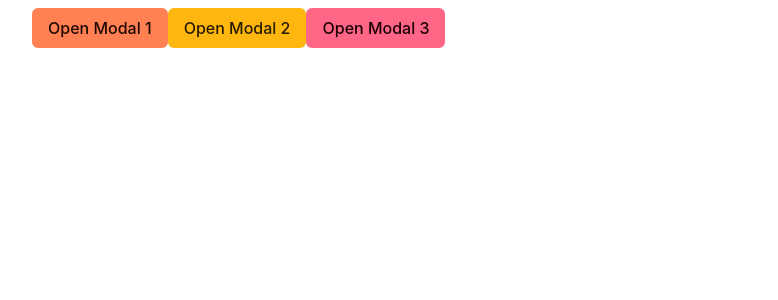
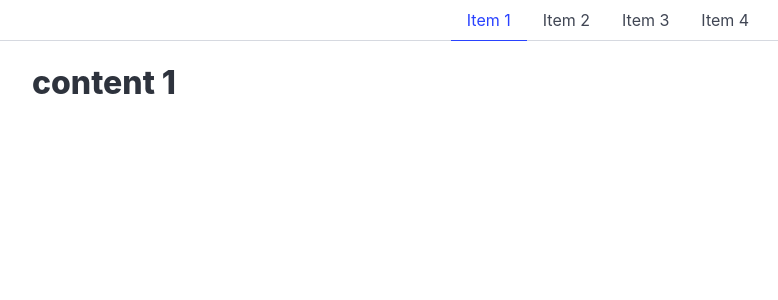
Before and after one commit to Kasparsu/ta25blearnfront, a Vue app: page / in a window 1280 px wide. Shown: the top 300 px of the page, without its empty margins (32-810 px from the left). Built offline with nearby package versions, Linux system fonts and the light colour scheme.

Commit message:
Add tab component and simple text change example

```diff
--- a/src/App.vue
+++ b/src/App.vue
@@ -1,24 +1,27 @@
 <script setup>
 import { ref } from 'vue';
-import Modal from './components/Modal.vue';
-import ImgModal from './components/ImgModal.vue';
+import Tabs from './components/Tabs.vue';
 
-let modal1Active = ref(false);
-let modal2Active = ref(false);
-let modal3Active = ref(false);
+let tabTitles = ref([
+    'Item 1',
+    'Item 2',
+    'Item 3',
+    'Item 4',
+]);
 
+let activeTab = ref(0);
+
+let contents = ref([
+    'content 1',
+    'content 2',
+    'content 3',
+    'content 4',
+]);
 </script>
 
 <template>
+    <Tabs :titles="tabTitles" :active="activeTab" @change="activeTab=$event"></Tabs>
     <div class="container content mt-2">
-        <button class="button is-primary" @click="modal1Active = true">Open Modal 1</button>
-        <button class="button is-warning" @click="modal2Active = true">Open Modal 2</button>
-        <button class="button is-danger" @click="modal3Active = true">Open Modal 3</button>
-
-        <ImgModal :active="modal1Active" @close="modal1Active = false" img="https://picsum.photos/1280/960?r=1"></ImgModal>
-        <ImgModal :active="modal2Active" @close="modal2Active = false" img="https://picsum.photos/1280/960?r=2"></ImgModal>
-        <Modal :active="modal3Active" @close="modal3Active = false">
-            <div class="box">I'm in a box.</div>
-        </Modal>
+        <h1>{{ contents[activeTab] }}</h1>
     </div>
 </template>
--- /dev/null
+++ b/src/components/Tabs.vue
@@ -0,0 +1,12 @@
+<script setup>
+defineProps(['titles', 'active']);
+</script>
+<template>
+    <div class="tabs is-centered">
+        <ul>
+            <li v-for="(title,key) in titles" :class="{'is-active': active === key}" @click="$emit('change', key)">
+                <a>{{ title }}</a>
+            </li>
+        </ul>
+    </div>
+</template>
```
Also changed, not shown: src/pages/Modals.vue (added, +24 -0 lines).
